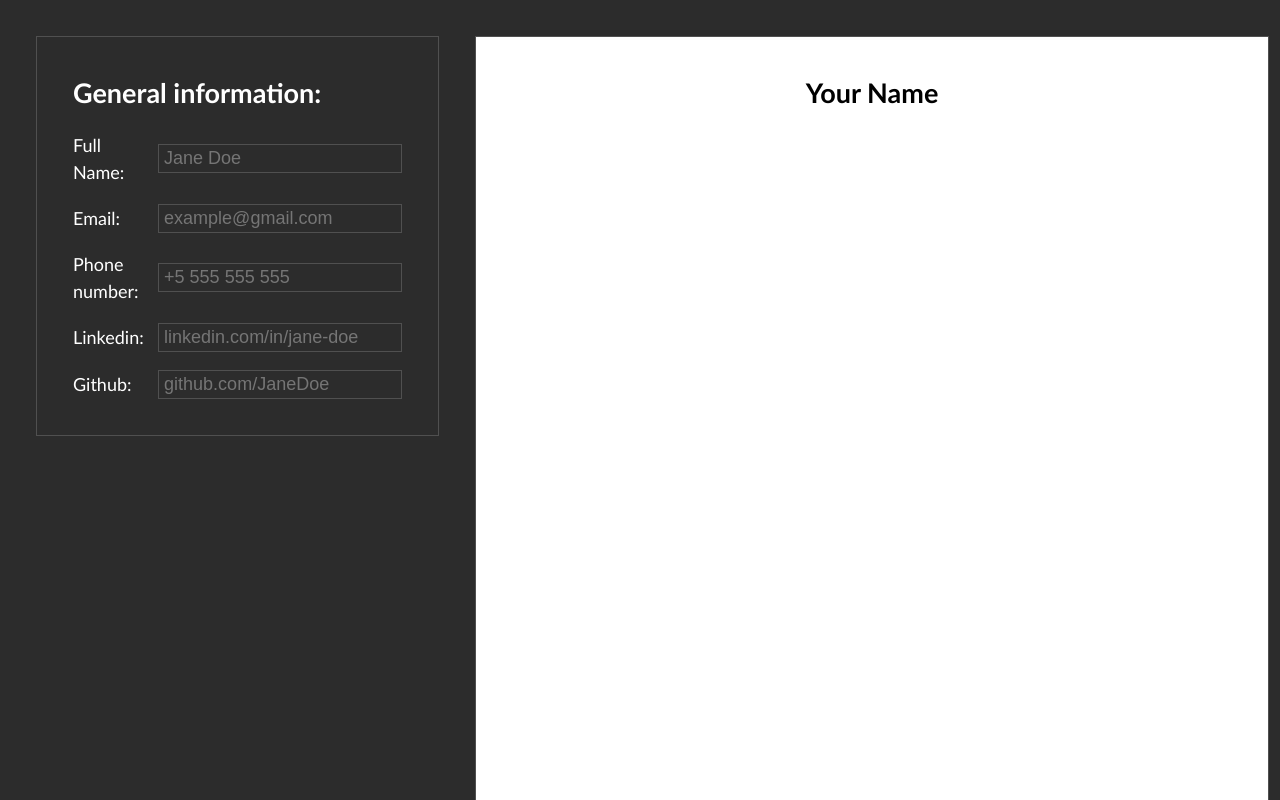
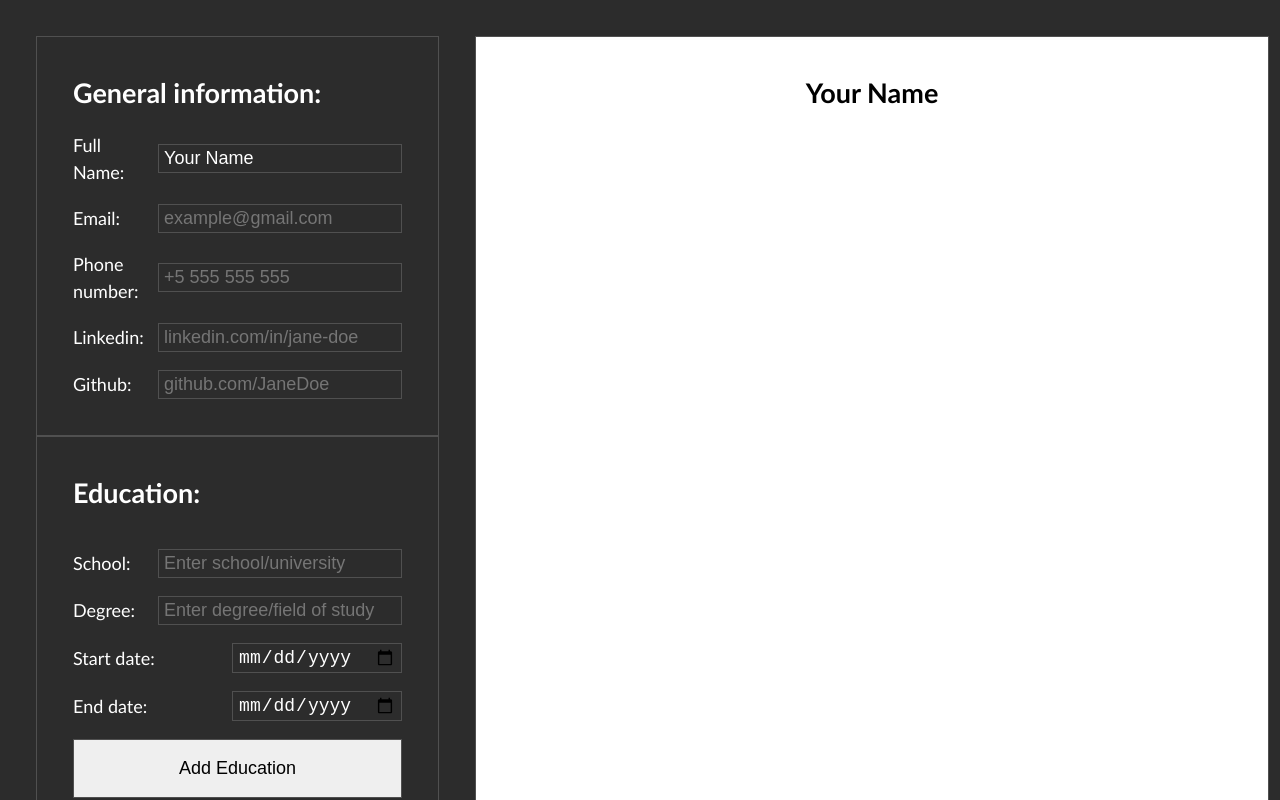
Before and after one commit to YehorMartynenko/cv-application, a React (Vite) app: page / in a window 1280 px wide. Shown: the top 800 px of the page. Built offline with nearby package versions, Linux system fonts and the light colour scheme.

Commit message:
feat: Add education section

```diff
--- a/src/App.jsx
+++ b/src/App.jsx
@@ -2,15 +2,22 @@ import { useState } from "react";
 
 import "./App.css";
 import GeneralInformation from "./components/GeneralInformation";
+import Education from "./components/Education";
 import CvPreview from "./components/CvPreview";
+
+const generalInfoDefaults = {
+  name: "Your Name",
+  email: "",
+  phone: "",
+  linkedin: "",
+  github: "",
+};
+
+const educationArr = [];
+
 function App() {
-  const [generalInfo, setGeneralInfo] = useState({
-    name: "",
-    email: "",
-    phone: "",
-    linkedin: "",
-    github: "",
-  });
+  const [generalInfo, setGeneralInfo] = useState(generalInfoDefaults);
+  const [educationInfo, setEducationInfo] = useState(educationArr);
   return (
     <div className="container">
       <section className="info-redactor">
@@ -18,9 +25,16 @@ function App() {
           generalInfo={generalInfo}
           setGeneralInfo={setGeneralInfo}
         />
+        <Education
+          educationInfo={educationInfo}
+          setEducationInfo={setEducationInfo}
+        />
       </section>
       <section className="cv-preview">
-        <CvPreview generalInfo={generalInfo} />
+        <CvPreview
+          generalInfo={generalInfo}
+          educationInfo={educationInfo}
+        />
       </section>
     </div>
   );
--- a/src/components/CvPreview.jsx
+++ b/src/components/CvPreview.jsx
@@ -16,11 +16,11 @@ function normalizeUrl(url) {
   return url;
 }
 
-export default function CvPreview({ generalInfo }) {
+export default function CvPreview({ generalInfo, educationInfo }) {
   return (
     <>
       <div className="preview-container">
-        <h1 className="cv-name">{generalInfo.name || "Your Name"}</h1>
+        <h1 className="cv-name">{generalInfo.name}</h1>
         <div className="cv-contact-info">
           {generalInfo.email && (
             <div className="info-item">
@@ -74,6 +74,33 @@ export default function CvPreview({ generalInfo }) {
             </div>
           )}
         </div>
+        {educationInfo.length > 0 && (
+          <>
+            <h2>Education</h2>
+            {educationInfo.map((school) => {
+              return (
+                <div
+                  className="school-item"
+                  key={school.key}
+                >
+                  <div className="education-main-info">
+                    <span className="bold-text">{school.school}</span>
+                    <span>{school.degree}</span>
+                  </div>
+                  <div className="education-dates">
+                    <span className="bold-text">{school.startDate}</span>
+                    {" - "}
+                    <span className="bold-text">
+                      {school.startDate && !school.endDate
+                        ? "Now"
+                        : school.endDate}
+                    </span>
+                  </div>
+                </div>
+              );
+            })}
+          </>
+        )}
       </div>
       <button
         className="print-btn"
--- /dev/null
+++ b/src/components/Education.jsx
@@ -0,0 +1,199 @@
+import { useState } from "react";
+
+const placeholders = {
+  school: "Enter school/university",
+  degree: "Enter degree/field of study",
+  startDate: "Enter start date",
+  endDate: "Enter end date",
+};
+
+const formDataDefault = {
+  school: "",
+  degree: "",
+  startDate: "",
+  endDate: "",
+};
+
+export default function Education({ educationInfo, setEducationInfo }) {
+  const [formData, setFormData] = useState(formDataDefault);
+
+  const [mode, setMode] = useState("add");
+  const [editingKey, setEditingKey] = useState(null);
+
+  function addEducationClick(e) {
+    e.preventDefault();
+
+    const form = e.target.closest("form");
+    if (form) {
+      const formData = new FormData(form);
+      const newEduaction = {
+        key: educationInfo.length + 1,
+        school: formData.get("school"),
+        degree: formData.get("degree"),
+
+        startDate: formData.get("startDate"),
+        endDate: formData.get("endDate"),
+      };
+
+      const newEducationArr = [...educationInfo, newEduaction];
+      setEducationInfo(newEducationArr);
+      setFormData(formDataDefault);
+    }
+  }
+
+  function addSubmitClick(e) {
+    e.preventDefault();
+    setEducationInfo(
+      educationInfo.map((item) =>
+        item.key === editingKey ? { ...item, ...formData } : item,
+      ),
+    );
+    setEditingKey(null);
+    setMode("add");
+    setFormData(formDataDefault);
+  }
+  function cancelEditClick(e) {
+    e.preventDefault();
+    setMode("add");
+    setFormData(formDataDefault);
+  }
+
+  function handleChange(e) {
+    const { name, value } = e.target;
+    setFormData((prev) => ({ ...prev, [name]: value }));
+  }
+
+  function deleteItem(key) {
+    setEducationInfo(educationInfo.filter((item) => item.key !== key));
+  }
+
+  function editItem(key, e) {
+    e.preventDefault();
+    setMode("edit");
+    const itemToEdit = educationInfo.find((item) => item.key === key);
+    if (itemToEdit) {
+      setFormData({
+        ...itemToEdit,
+      });
+      setEditingKey(key);
+    }
+  }
+
+  return (
+    <>
+      <>
+        <form
+          className="from-section"
+          method="post"
+          action=""
+        >
+          <h2>Education: </h2>
+          {educationInfo && (
+            <div className="education-list-container">
+              {educationInfo.map((school) => {
+                return (
+                  <div
+                    className="school-item-edit"
+                    key={school.key}
+                  >
+                    <div className="main-info-wrapper">
+                      <div className="education-main-info">
+                        <span>{school.school}</span>
+                        <span>{school.degree}</span>
+                      </div>
+                      <div className="education-dates">
+                        <span>{school.startDate}</span>
+                        <span>{school.endDate}</span>
+                      </div>
+                    </div>
+                    <div className="edit-btn-wrapper">
+                      <button onClick={(e) => editItem(school.key, e)}>
+                        Edit
+                      </button>
+                      <button onClick={() => deleteItem(school.key)}>
+                        Delete
+                      </button>
+                    </div>
+                  </div>
+                );
+              })}
+            </div>
+          )}
+          <div className="form-item">
+            <label htmlFor="school">School:</label>
+            <input
+              id="school"
+              name="school"
+              type="text"
+              value={formData.school}
+              onChange={handleChange}
+              placeholder={placeholders.school}
+            />
+          </div>
+
+          <div className="form-item">
+            <label htmlFor="degree">Degree:</label>
+            <input
+              id="scdegreehool"
+              name="degree"
+              type="text"
+              value={formData.degree}
+              onChange={handleChange}
+              placeholder={placeholders.degree}
+            />
+          </div>
+
+          <div className="form-item">
+            <label htmlFor="startDate">Start date:</label>
+            <input
+              id="startDate"
+              name="startDate"
+              type="date"
+              value={formData.startDate}
+              onChange={handleChange}
+              placeholder={placeholders.startDate}
+            />
+          </div>
+
+          <div className="form-item">
+            <label htmlFor="endDate">End date:</label>
+            <input
+              id="endDate"
+              name="endDate"
+              type="date"
+              value={formData.endDate}
+              onChange={handleChange}
+              placeholder={placeholders.endDate}
+            />
+          </div>
+
+          <div className="add-btn-wrapper">
+            {mode === "add" ? (
+              <button
+                className="add-education add-btn"
+                onClick={addEducationClick}
+              >
+                Add Education
+              </button>
+            ) : (
+              <>
+                <button
+                  className="submit-edit-education edit-btn"
+                  onClick={addSubmitClick}
+                >
+                  Submit
+                </button>
+                <button
+                  type="button"
+                  onClick={cancelEditClick}
+                >
+                  Cancel
+                </button>
+              </>
+            )}
+          </div>
+        </form>
+      </>
+    </>
+  );
+}
--- a/src/components/GeneralInformation.jsx
+++ b/src/components/GeneralInformation.jsx
@@ -16,7 +16,7 @@ export default function GeneralInformation({ generalInfo, setGeneralInfo }) {
   return (
     <>
       <form
-        className="general-info"
+        className="from-section"
         method="post"
         action=""
       >
--- a/src/styles/CvPreview.css
+++ b/src/styles/CvPreview.css
@@ -57,3 +57,47 @@
   color: white;
   border: 1px solid var(--border-color);
 }
+
+.school-item {
+  display: flex;
+  justify-content: space-between;
+  font-style: italic;
+  margin-bottom: 1rem;
+}
+
+.education-main-info {
+  display: flex;
+  flex-direction: column;
+}
+
+.school-item-edit {
+  border: 1px solid var(--border-color);
+  padding: 1rem;
+}
+
+.main-info-wrapper {
+  display: flex;
+  justify-content: space-between;
+}
+
+.edit-btn-wrapper {
+  display: flex;
+  justify-content: end;
+  gap: 0.5rem;
+}
+
+.edit-btn-wrapper button {
+  background-color: var(--bg-color);
+  color: white;
+  font-size: 1rem;
+  border: none;
+  cursor: pointer;
+}
+
+.edit-btn-wrapper button:hover {
+  text-decoration: underline;
+}
+
+.bold-text {
+  font-weight: bold;
+}
--- a/src/styles/GeneralInformation.css
+++ b/src/styles/GeneralInformation.css
@@ -1,4 +1,4 @@
-.general-info {
+.from-section {
   display: flex;
   flex-direction: column;
   gap: 1rem;
@@ -20,6 +20,25 @@ input {
   border: 1px solid var(--border-color);
   font-size: 1rem;
 }
+
+.add-btn-wrapper {
+  display: flex;
+  justify-content: center;
+}
+
+.add-btn {
+  flex: auto;
+  padding: 1rem;
+  font-size: 1rem;
+  cursor: pointer;
+  border: 1px solid var(--border-color);
+}
+
+.add-btn:hover {
+  background-color: var(--bg-color);
+  color: white;
+}
+
 @media print {
   .info-redactor,
   .print-btn {
```
